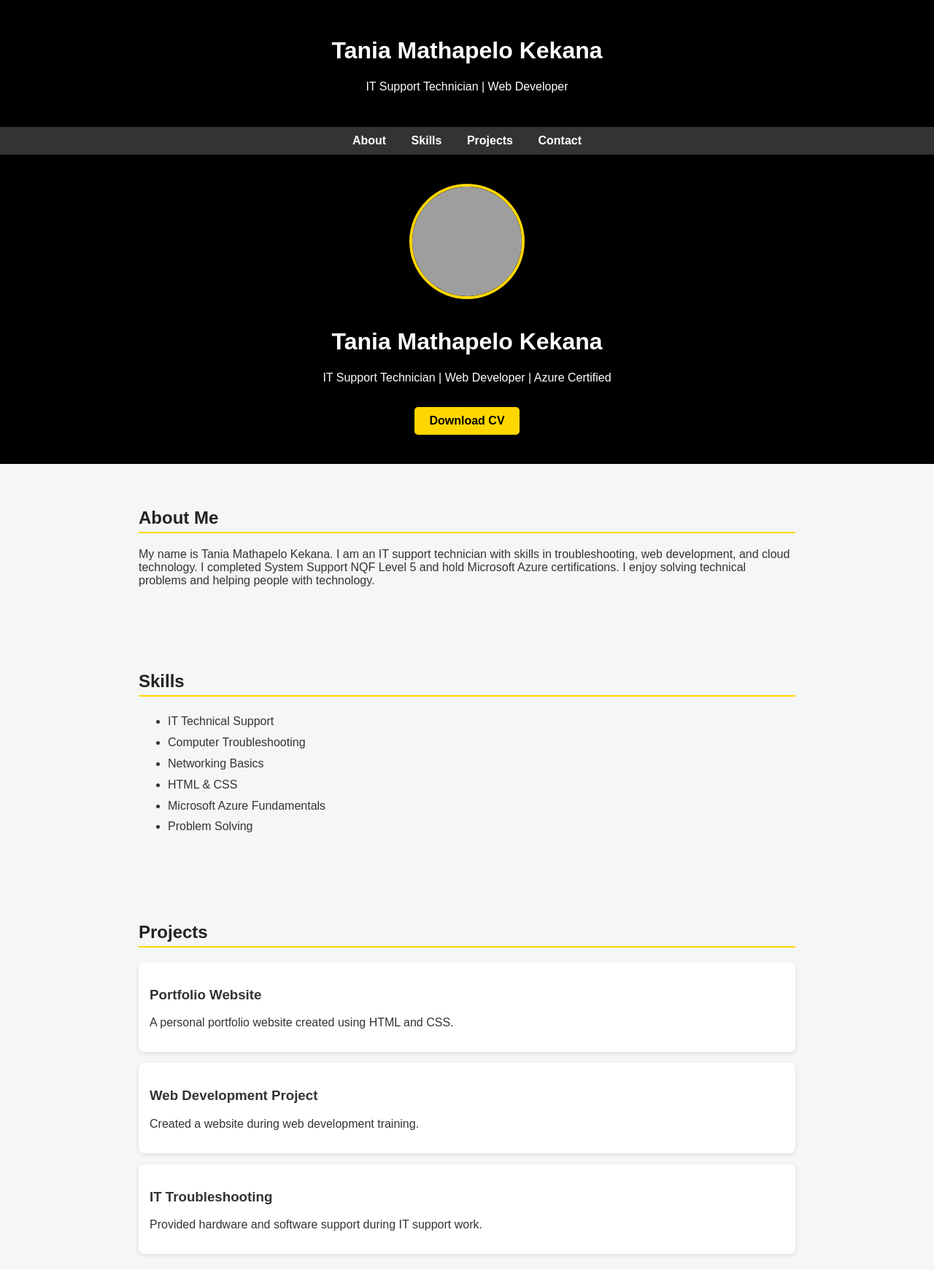
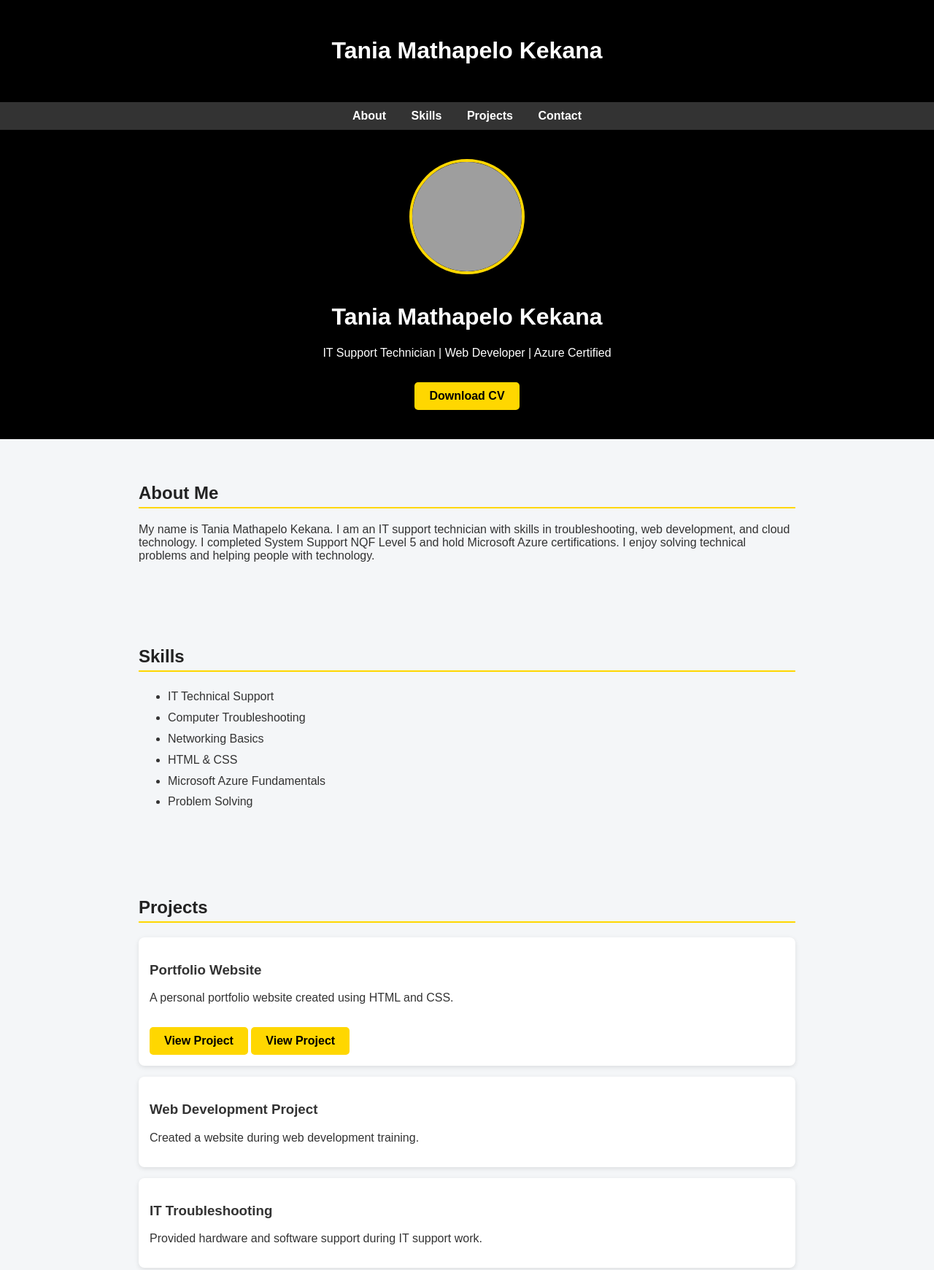
Before and after one commit to tannie-123/tania-portfolio-project, a plain HTML site: page index.html in a window 1280 px wide. Shown: the top 1741 px of the page at 73% size. Drawn offline with Linux system fonts and the light colour scheme; grey boxes are pictures that could not be loaded.

Commit message:
Add files via upload

```diff
--- a/index.html
+++ b/index.html
@@ -12,7 +12,7 @@
 
 <header>
 <h1>Tania Mathapelo Kekana</h1>
-<p>IT Support Technician | Web Developer</p>
+
 </header>
 
 <nav>
@@ -29,7 +29,8 @@
 
 <p>IT Support Technician | Web Developer | Azure Certified</p>
 
-<a href="#" class="btn">Download CV</a>
+
+<a href="cv/TANIA KEKANA CV.pdf" download class="btn">Download CV</a>
 
 </header>
 <section id="about">
@@ -61,6 +62,10 @@ people with technology.
 <div class="project">
 <h3>Portfolio Website</h3>
 <p>A personal portfolio website created using HTML and CSS.</p>
+<a href="https://tannie-123.github.io/Portfolio-Tania/#" class="btn" target="_blank">View Project</a>
+<a href="https://tannie-123.github.io/Portfolio-Tania/#" class="btn" target="_blank">View Project</a>
+
+
 </div>
 
 <div class="project">
```
Also changed, not shown: 1 other file.
